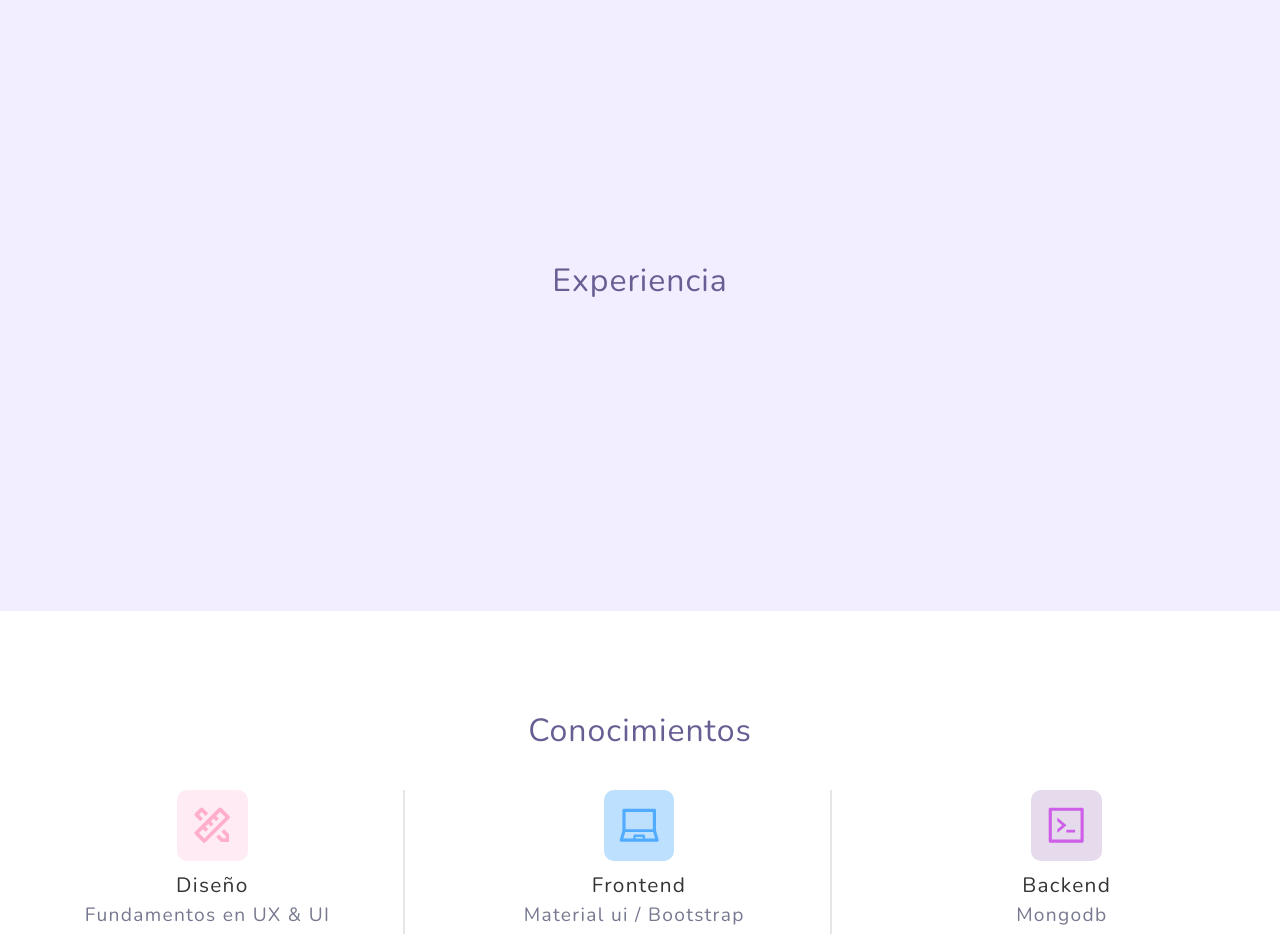
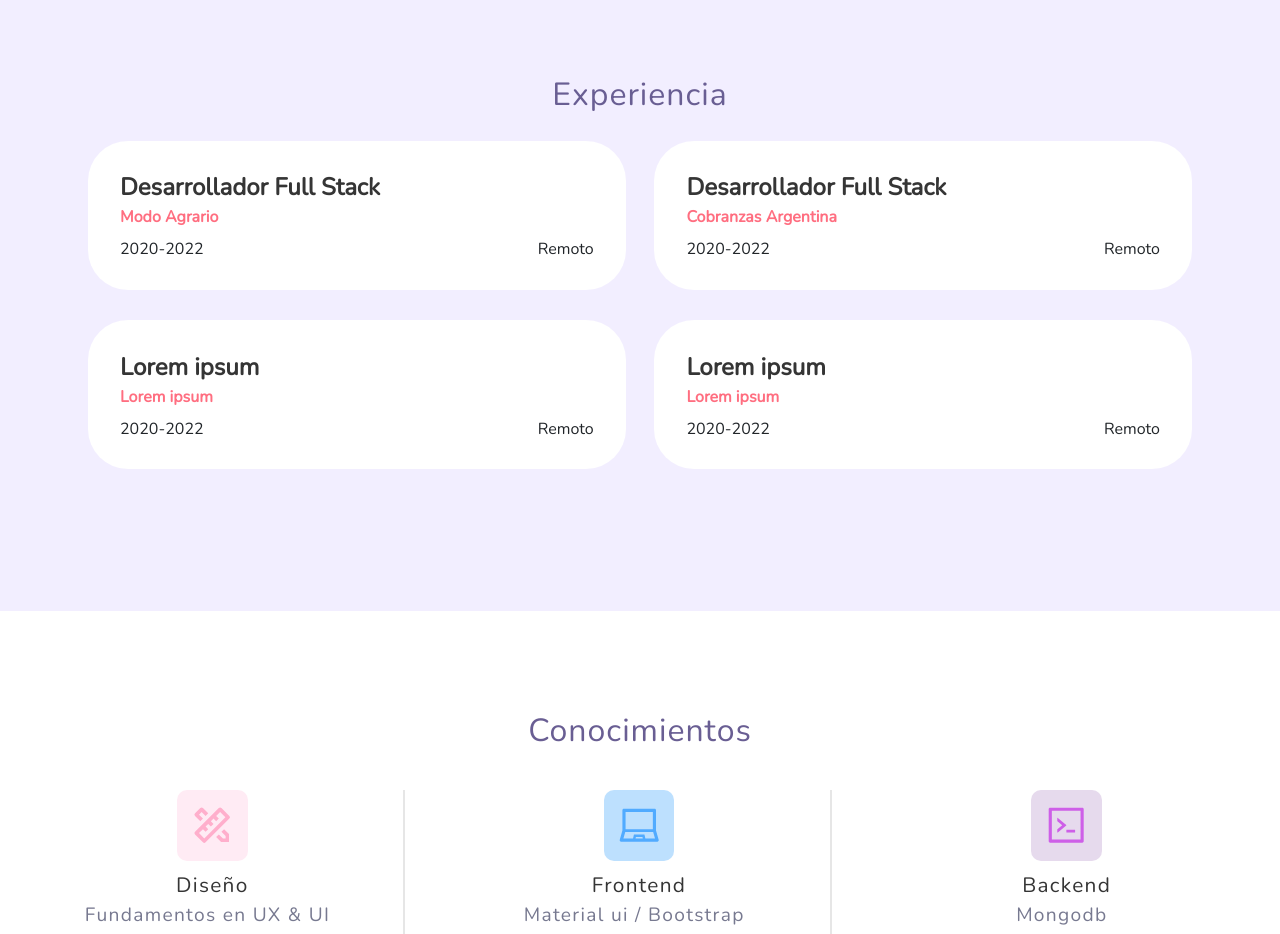
Before and after one commit to matias798/portfolio-nextjs, a Next.js app: page / in a window 1280 px wide. Shown: the part 2060-2994 px from the top of the page. Built offline with nearby package versions, Linux system fonts and the light colour scheme.

Commit message:
Added ➕ Expereince module in data and imported

```diff
--- a/components/Experience.js
+++ b/components/Experience.js
@@ -1,14 +1,34 @@
 // Styles
 import Styles from "./../styles/Experience.module.css";
 
-import  ExperienceItems  from "./../helpers/Data/Experience";
+// Data
+import  {ExperienceItems}  from "./../helpers/Data/Experience";
+
 const Experience = () => {
   return (
     <div className={Styles.Bg}>
       <div>
         <h2 className={Styles.Title}>Experiencia</h2>
       </div>
+      <div className={Styles.Container}>
+        {ExperienceItems.map((item) => {
+          return (
+            <div key={Math.random()} className={Styles.Card}>
+              {/* Title */}
+              <div className={Styles.ItemTitle}>{item.title}</div>
+              {/* worked at  */}
+              <div className={Styles.WorkedAt}>{item.workedAt}</div>
 
+              <div className="d-flex justify-content-between pt-2">
+                {/* Date */}
+                <div className={Styles.Date}>{item.date}</div>
+                {/* Place */}
+                <div className={Styles.Place}>{item.place}</div>
+              </div>
+            </div>
+          );
+        })}
+      </div>
     </div>
   );
 };
--- a/helpers/Data/Experience.js
+++ b/helpers/Data/Experience.js
@@ -1,4 +1,4 @@
- const ExperienceItems = [
+export const ExperienceItems = [
   {
     title: "Desarrollador  Full Stack",
     workedAt: "Modo Agrario",
@@ -24,5 +24,3 @@
     workedAt: "Lorem ipsum",
   },
 ];
-
-export default ExperienceItems;
```
